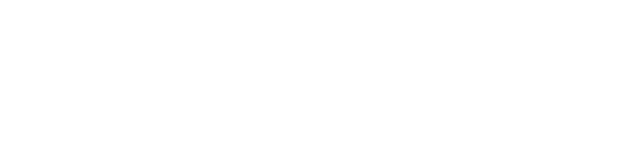
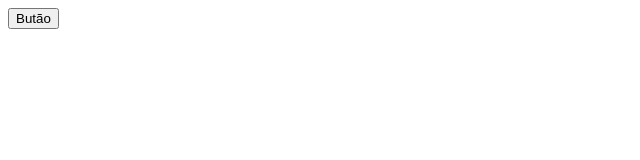
Before and after one commit to LukasLuut/meu-projeto-semantico, a plain HTML site: page index.html in a window 1280 px wide. Shown: the whole page, without its empty margins (0-640 px from the left). Drawn offline with Linux system fonts and the light colour scheme.

Commit message:
feat: adiciona botão de contato

```diff
--- a/index.html
+++ b/index.html
@@ -6,6 +6,6 @@
     <title>Meu Pinto</title>
 </head>
 <body>
-
+    <button>Butão</button>
 </body>
 </html>
```
